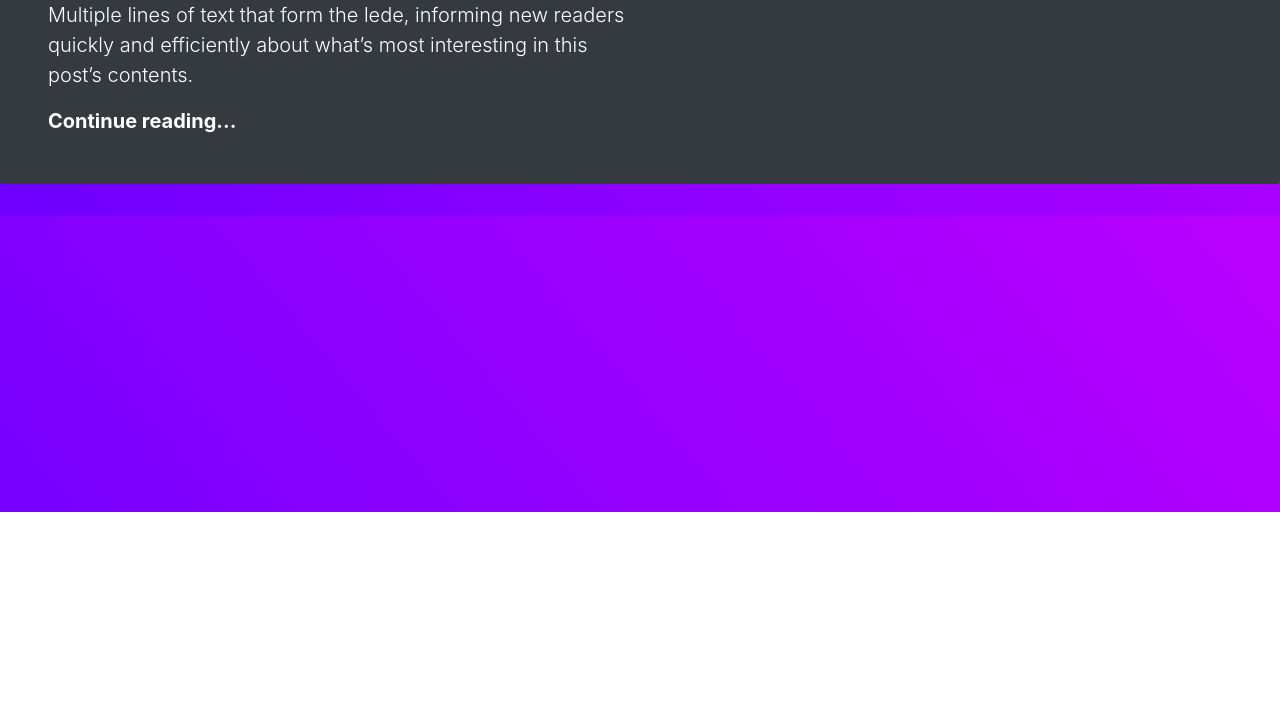
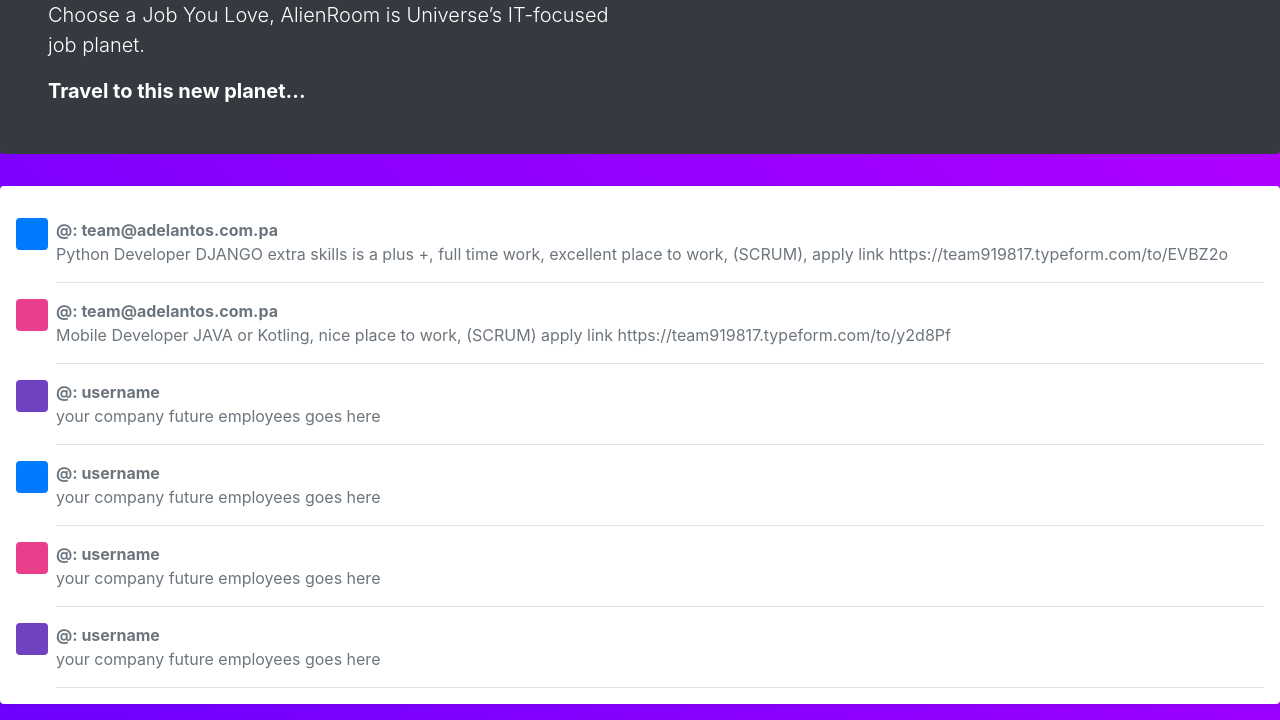
Before and after one commit to alienroom/ar-static-page-1, a plain HTML site: page index.html in a window 1280 px wide. Shown: the part 288-1008 px from the top of the page. Before the commit the page ends 800 px from the top, so only its background shows below. Drawn offline with nearby package versions, Linux system fonts and the light colour scheme.

Commit message:
Header and IT Jobs table v1.

```diff
--- a/index.html
+++ b/index.html
@@ -51,15 +51,58 @@
 
   <div class="jumbotron p-4 p-md-5 text-white rounded bg-dark">
     <div class="col-md-6 px-0">
-      <h1 class="display-4 font-italic">COMPUTER SCIENCE UNIVERSITY - ARCSU</h1>
-      <p class="lead my-3">Multiple lines of text that form the lede, informing new readers quickly and efficiently about what’s most interesting in this post’s contents.</p>
-      <p class="lead mb-0"><a href="#" class="text-white font-weight-bold">Continue reading...</a></p>
+      <h1 class="display-4 font-italic">COMPUTER SCIENCE IT JOBS</h1>
+      <p class="lead my-3">Choose a Job You Love, AlienRoom is Universe’s IT-focused job planet.</p>
+      <p class="lead mb-0"><a class="text-white font-weight-bold">Travel to this new planet...</a></p>
     </div>
   </div>
 
 
+  <!-- IT JOBS starts here-->
+  <div class="my-3 p-3 bg-white rounded shadow-sm">
+    <div class="media text-muted pt-3">
+      <svg class="bd-placeholder-img mr-2 rounded" width="32" height="32" xmlns="http://www.w3.org/2000/svg" preserveAspectRatio="xMidYMid slice" focusable="false" role="img" aria-label="Placeholder: 32x32"><title>Placeholder</title><rect width="100%" height="100%" fill="#007bff"/><text x="50%" y="50%" fill="#007bff" dy=".3em">32x32</text></svg>
+      <p class="media-body pb-3 mb-0 lh-125 border-bottom border-gray">
+        <strong class="d-block text-gray-dark">@: team@adelantos.com.pa</strong>
+        Python Developer DJANGO extra skills is a plus +, full time work, excellent place to work, (SCRUM), apply link https://team919817.typeform.com/to/EVBZ2o
+      </p>
+    </div>
+    <div class="media text-muted pt-3">
+      <svg class="bd-placeholder-img mr-2 rounded" width="32" height="32" xmlns="http://www.w3.org/2000/svg" preserveAspectRatio="xMidYMid slice" focusable="false" role="img" aria-label="Placeholder: 32x32"><title>Placeholder</title><rect width="100%" height="100%" fill="#e83e8c"/><text x="50%" y="50%" fill="#e83e8c" dy=".3em">32x32</text></svg>
+      <p class="media-body pb-3 mb-0 lh-125 border-bottom border-gray">
+        <strong class="d-block text-gray-dark">@: team@adelantos.com.pa</strong>
+        Mobile Developer JAVA or Kotling, nice place to work, (SCRUM) apply link https://team919817.typeform.com/to/y2d8Pf
+      </p>
+    </div>
+    <div class="media text-muted pt-3">
+      <svg class="bd-placeholder-img mr-2 rounded" width="32" height="32" xmlns="http://www.w3.org/2000/svg" preserveAspectRatio="xMidYMid slice" focusable="false" role="img" aria-label="Placeholder: 32x32"><title>Placeholder</title><rect width="100%" height="100%" fill="#6f42c1"/><text x="50%" y="50%" fill="#6f42c1" dy=".3em">32x32</text></svg>
+      <p class="media-body pb-3 mb-0 lh-125 border-bottom border-gray">
+        <strong class="d-block text-gray-dark">@: username</strong>
+        your company future employees goes here
+    </div>
+      <div class="media text-muted pt-3">
+        <svg class="bd-placeholder-img mr-2 rounded" width="32" height="32" xmlns="http://www.w3.org/2000/svg" preserveAspectRatio="xMidYMid slice" focusable="false" role="img" aria-label="Placeholder: 32x32"><title>Placeholder</title><rect width="100%" height="100%" fill="#007bff"/><text x="50%" y="50%" fill="#007bff" dy=".3em">32x32</text></svg>
+        <p class="media-body pb-3 mb-0 lh-125 border-bottom border-gray">
+          <strong class="d-block text-gray-dark">@: username</strong>
+          your company future employees goes here
+        </p>
+      </div>
+      <div class="media text-muted pt-3">
+        <svg class="bd-placeholder-img mr-2 rounded" width="32" height="32" xmlns="http://www.w3.org/2000/svg" preserveAspectRatio="xMidYMid slice" focusable="false" role="img" aria-label="Placeholder: 32x32"><title>Placeholder</title><rect width="100%" height="100%" fill="#e83e8c"/><text x="50%" y="50%" fill="#e83e8c" dy=".3em">32x32</text></svg>
+        <p class="media-body pb-3 mb-0 lh-125 border-bottom border-gray">
+          <strong class="d-block text-gray-dark">@: username</strong>
+          your company future employees goes here
+        </p>
+      </div>
+      <div class="media text-muted pt-3">
+        <svg class="bd-placeholder-img mr-2 rounded" width="32" height="32" xmlns="http://www.w3.org/2000/svg" preserveAspectRatio="xMidYMid slice" focusable="false" role="img" aria-label="Placeholder: 32x32"><title>Placeholder</title><rect width="100%" height="100%" fill="#6f42c1"/><text x="50%" y="50%" fill="#6f42c1" dy=".3em">32x32</text></svg>
+        <p class="media-body pb-3 mb-0 lh-125 border-bottom border-gray">
+          <strong class="d-block text-gray-dark">@: username</strong>
+          your company future employees goes here
+      </div>
+    </div>
 
-
+      <!-- IT JOBS ends here here-->
 
 
 <script src="https://code.jquery.com/jquery-3.5.1.slim.min.js" integrity="sha384-DfXdz2htPH0lsSSs5nCTpuj/zy4C+OGpamoFVy38MVBnE+IbbVYUew+OrCXaRkfj" crossorigin="anonymous"></script>
```
